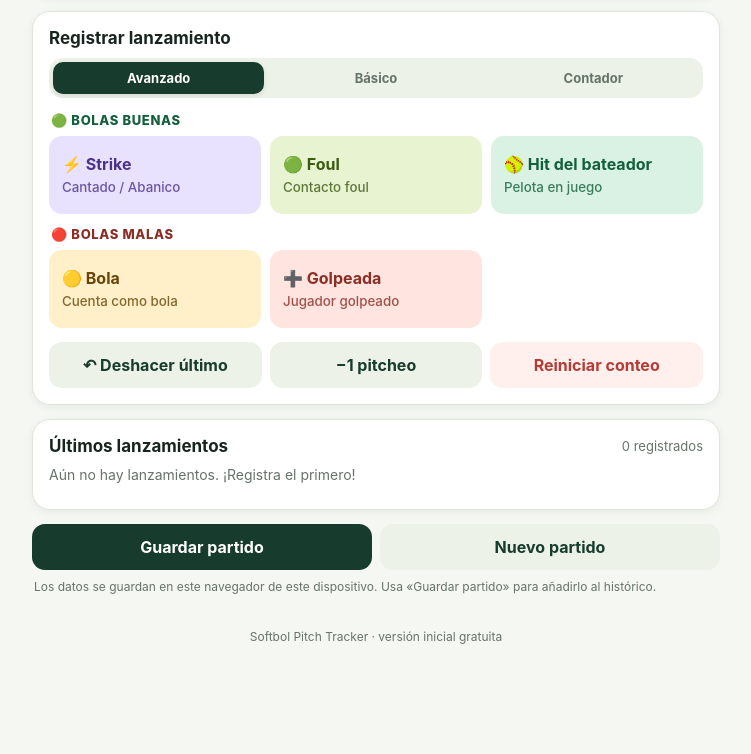
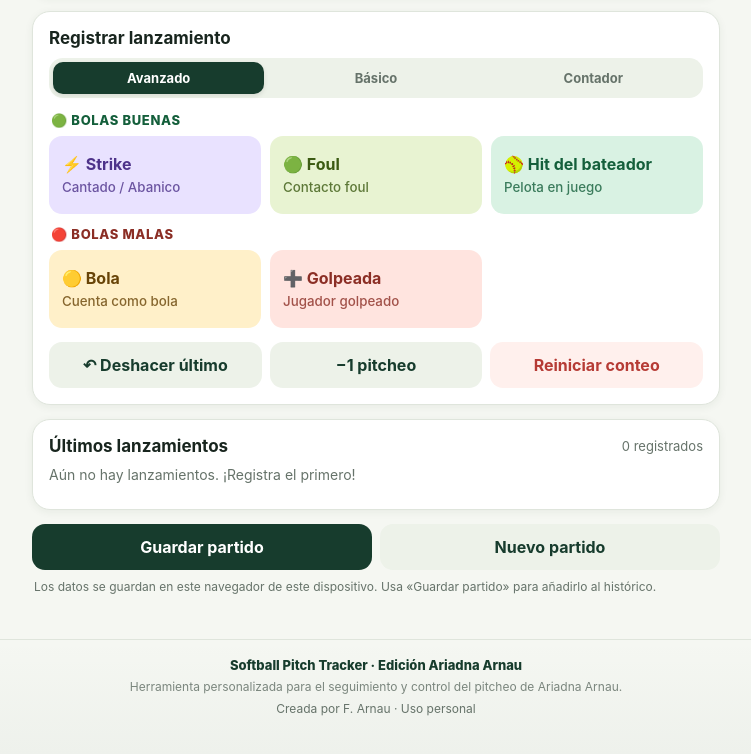
Before and after one commit to farnau-sudo/soft_ari, a plain HTML site: page index.html in a window 1280 px wide. Shown: the part 776-1530 px from the top of the page, without its empty margins (264-1015 px from the left). Before the commit the page ends 1450 px from the top, so only its background shows below. Drawn offline with nearby package versions, Linux system fonts and the light colour scheme.

Commit message:
Update index.html

```diff
--- a/index.html
+++ b/index.html
@@ -12,12 +12,12 @@
 <link rel="apple-touch-icon" href="icon.png">
 <link rel="icon" type="image/png" href="icon.png">
 
-<title>Softbol · Control de pitcheos</title>
+<title>Softball Pitch Tracker · Edición Ariadna Arnau</title>
 <style>
 :root{--green:#173c2d;--green2:#245a43;--lime:#d8f36a;--paper:#f5f7f2;--ink:#18251e;--muted:#66736a;--line:#dfe5dc;--red:#b63b35;--gold:#a66b0b}
 *{box-sizing:border-box;touch-action:manipulation}
 body{-webkit-text-size-adjust:100%;margin:0;background:var(--paper);color:var(--ink);font:16px -apple-system,BlinkMacSystemFont,"Segoe UI",sans-serif;user-select:none;-webkit-user-select:none}
-header{background:var(--green);color:white;padding:calc(20px + env(safe-area-inset-top, 0px)) 16px 18px;border-radius:0 0 24px 24px}
+header{background:var(--green);color:white;padding:20px 16px 18px;border-radius:0 0 24px 24px}
 .wrap{max-width:720px;margin:auto}header .eyebrow{font-size:12px;letter-spacing:.13em;text-transform:uppercase;color:#c6d8ca;font-weight:700}
 h1{font-size:24px;margin:6px 0 4px}header p{margin:0;color:#d5e3d8;font-size:14px}
 main{padding:16px;max-width:720px;margin:auto}.tabs{display:flex;gap:8px;margin-bottom:16px}
@@ -64,7 +64,15 @@ button:active{transform:scale(.98)}button:disabled{opacity:.45;cursor:not-allowe
 .log{list-style:none;margin:0;padding:0}.log li{display:flex;justify-content:space-between;gap:12px;padding:10px 0;border-bottom:1px solid var(--line);font-size:14px}.log li:last-child{border:0}.empty{text-align:center;padding:28px 10px;color:var(--muted)}
 .game-item{border:1px solid var(--line);border-radius:14px;padding:14px;margin-bottom:10px;background:white}.game-item h3{margin:0 0 5px;font-size:16px}.game-item p{margin:4px 0;color:var(--muted);font-size:13px}
 .inning-strip{display:flex;gap:6px;overflow:auto;padding:3px 0 10px}.inning{flex:0 0 auto;min-width:42px;background:#edf2e9;color:var(--green);padding:9px 10px;border-radius:10px;text-align:center;font-weight:800;border:1px solid transparent}.inning.current{background:var(--green);color:white}.notice{font-size:12px;color:var(--muted);line-height:1.45;margin:8px 2px}
-footer{text-align:center;padding:10px 16px 30px;color:var(--muted);font-size:12px}
+
+/* Pie de página elegante */
+footer{
+ text-align:center;padding:16px 16px 36px;color:var(--muted);font-size:12px;line-height:1.5;
+ background:linear-gradient(to bottom, transparent, rgba(23,60,45,0.03));
+ border-top:1px solid var(--line);margin-top:20px;
+}
+footer .footer-title{font-weight:800;color:var(--green);font-size:13px;margin-bottom:2px}
+footer .footer-sub{opacity:0.85}
 
 .modal-overlay{position:fixed;top:0;left:0;right:0;bottom:0;background:rgba(0,0,0,0.5);display:none;align-items:center;justify-content:center;z-index:9999;padding:16px}
 .modal-overlay.active{display:flex}
@@ -271,7 +279,7 @@ div[class*="tiiny"], div[id*="tiiny"], a[href*="tiiny"], iframe[src*="tiiny"], f
     <input type="checkbox" id="allowModeChangeToggle" style="width:20px;height:20px;accent-color:var(--green)">
     <span>Permitir cambiar de modo a mitad de partido (con aviso)</span>
    </label>
-   <p class="notice" style="margin-top:6px">Por defecto está bloqueado para evitar alteraciones accidental en las estadísticas del partido actual.</p>
+   <p class="notice" style="margin-top:6px">Por defecto está bloqueado para evitar alteraciones accidentales en las estadísticas del partido actual.</p>
   </div>
  </div>
  <div class="card">
@@ -283,7 +291,7 @@ div[class*="tiiny"], div[id*="tiiny"], a[href*="tiiny"], iframe[src*="tiiny"], f
 </main>
 
 <!-- =========================================================
-     PANTALLA DE MODO PARTIDO (PANTALLA COMPLETA)
+     PANTALLA DE MODO PARTIDO (CON MARGEN DE SEGURIDAD PARA IPHONE)
      ========================================================= -->
 <div id="matchModeScreen">
  <div class="match-header">
@@ -374,7 +382,12 @@ div[class*="tiiny"], div[id*="tiiny"], a[href*="tiiny"], iframe[src*="tiiny"], f
  </div>
 </div>
 
-<footer>Softbol Pitch Tracker · versión inicial gratuita</footer>
+<footer>
+ <div class="footer-title">Softball Pitch Tracker · Edición Ariadna Arnau</div>
+ <div class="footer-sub">Herramienta personalizada para el seguimiento y control del pitcheo de Ariadna Arnau.</div>
+ <div style="margin-top:4px">Creada por F. Arnau · Uso personal</div>
+</footer>
+
 <script src="https://cdn.jsdelivr.net/npm/exceljs@4.4.0/dist/exceljs.min.js"></script>
 <script>
 (()=>{
```
